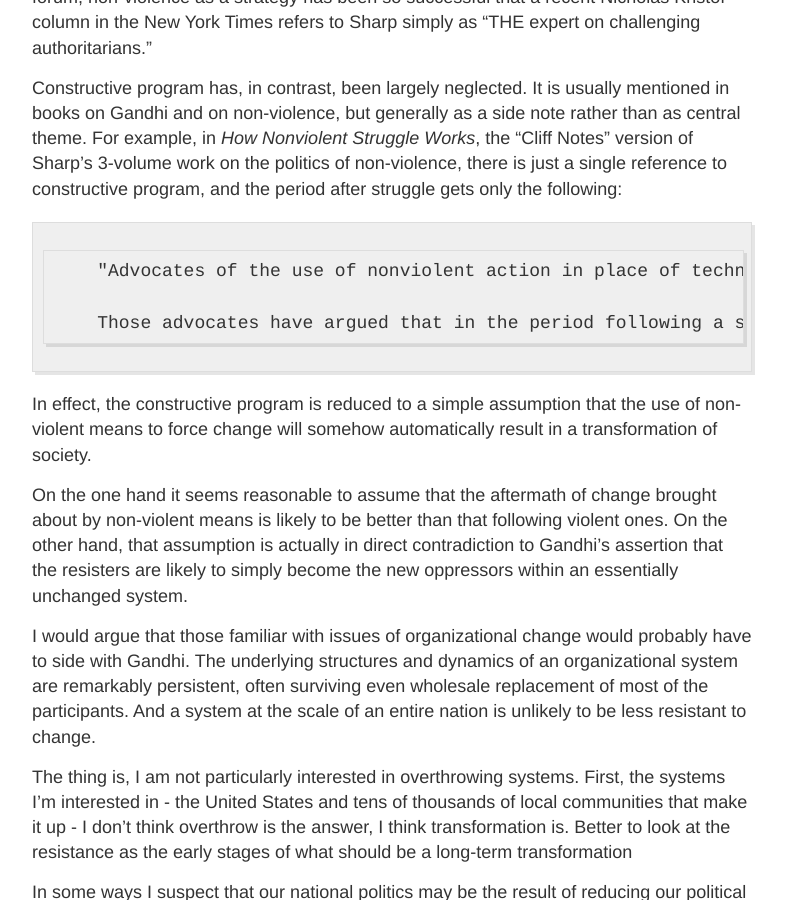
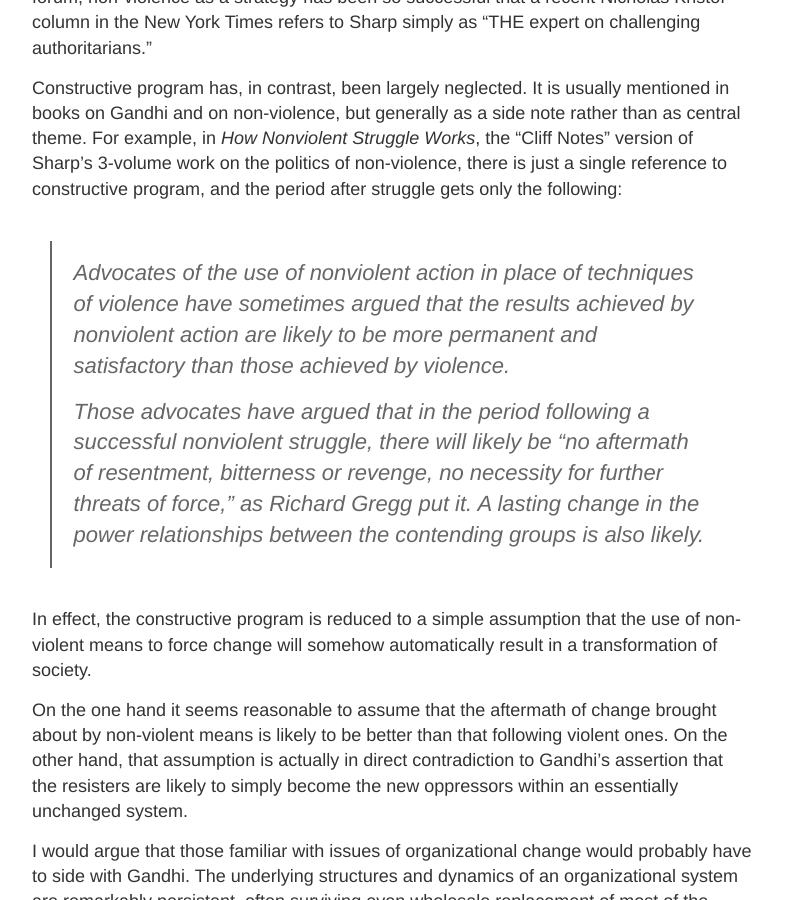
Before and after one commit to ejaxon/ejaxon.github.io, a Jekyll site: the page built from _posts/2017-4-15-what-about-constructive-program.md, in a window 1280 px wide and 900 px high, scrolled down 1199 px. Shown: the whole window, without its empty margins (248-1034 px from the left). Built offline with Jekyll 4.4.1, drawn with Linux system fonts in a browser that asks for light colours.

Commit message:
Working on a quote

`````diff
--- a/_posts/2017-4-15-what-about-constructive-program.md
+++ b/_posts/2017-4-15-what-about-constructive-program.md
@@ -17,11 +17,9 @@ In the decades since Gandhi's assassination there has been tremendous ongoing wo
 
 Constructive program has, in contrast, been largely neglected. It is usually mentioned in books on Gandhi and on non-violence, but generally as a side note rather than as central theme. For example, in _How Nonviolent Struggle Works_, the "Cliff Notes" version of Sharp's 3-volume work on the politics of non-violence, there is just a single reference to constructive program, and the period after struggle gets only the following:
 
-````
-    "Advocates of the use of nonviolent action in place of techniques of violence have sometimes argued that the results achieved by nonviolent action are likely to be more permanent and satisfactory than those achieved by violence.
-
-    Those advocates have argued that in the period following a successful nonviolent struggle, there will likely be "no aftermath of resentment, bitterness or revenge, no necessity for further threats of force," as Richard Gregg put it. A lasting change in the power relationships between the contending groups is also likely."
-````
+> Advocates of the use of nonviolent action in place of techniques of violence have sometimes argued that the results achieved by nonviolent action are likely to be more permanent and satisfactory than those achieved by violence.
+>
+> Those advocates have argued that in the period following a successful nonviolent struggle, there will likely be "no aftermath of resentment, bitterness or revenge, no necessity for further threats of force," as Richard Gregg put it. A lasting change in the power relationships between the contending groups is also likely.
 
 In effect, the constructive program is reduced to a simple assumption that the use of non-violent means to force change will somehow automatically result in a transformation of society.
 
`````
